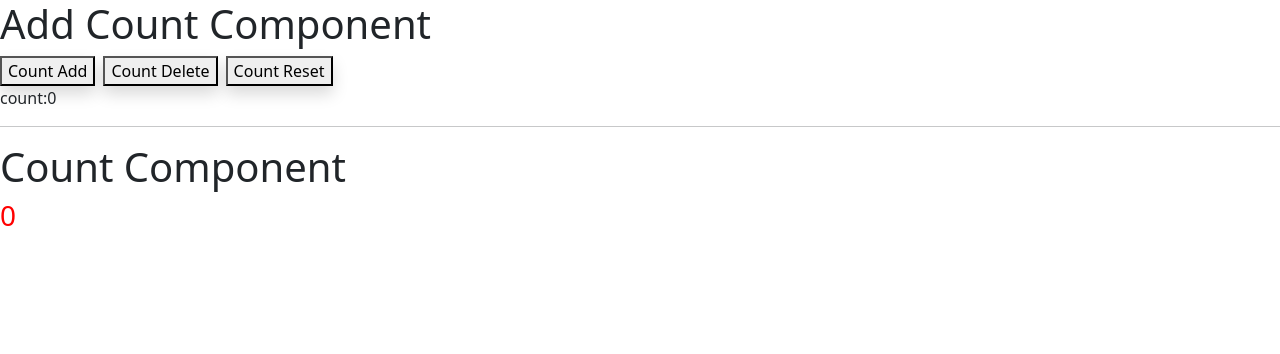
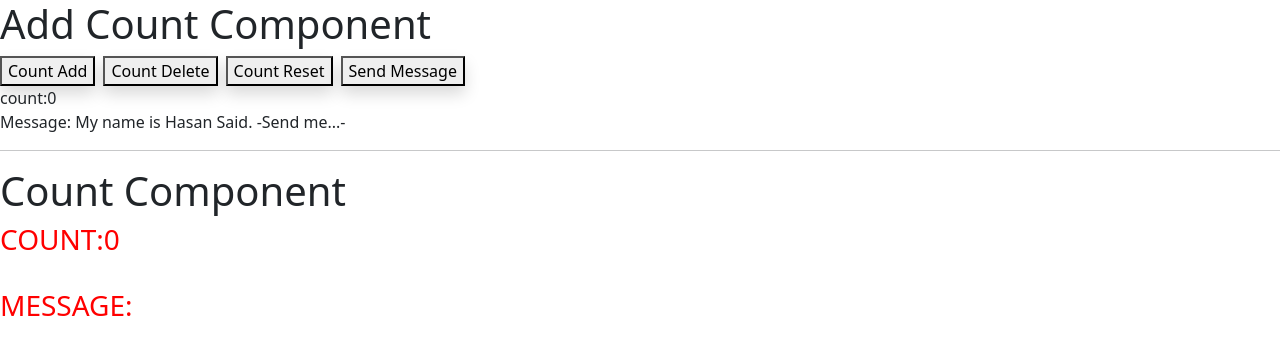
Before and after one commit to hasansaid/NgRx, an Angular app: page / in a window 1280 px wide. Shown: the top 354 px of the page. Built offline with nearby package versions, Linux system fonts and the light colour scheme; what @ngrx/store would draw is missing.

Commit message:
state management

```diff
--- a/src/app/app.component.html
+++ b/src/app/app.component.html
@@ -1,5 +1,5 @@
-<app-add-count (myEvent)="addCount($event)"></app-add-count>
+<app-add-count (myEvent)="addCount($event)" (sendMessage)="send($event)"></app-add-count>
 <hr>
-<app-count [count]="count"></app-count>
+<app-count [count]="count" [message]="message"></app-count>
 
 <router-outlet></router-outlet>
--- a/src/app/app.component.ts
+++ b/src/app/app.component.ts
@@ -7,7 +7,11 @@ import { Component } from '@angular/core';
 })
 export class AppComponent {
   count: number = 0;
+  message: string;
   addCount(event: number) {
     this.count = event;
   }
+  send(event: string) {
+    this.message = event;
+  }
 }
--- a/src/app/component/add-count/add-count.component.html
+++ b/src/app/component/add-count/add-count.component.html
@@ -2,5 +2,8 @@
 <button class="me-2 shadow" (click)="addCount()">Count Add</button>
 <button class="me-2 shadow" (click)="deleteCount()">Count Delete</button>
 <button class="me-2 shadow" (click)="resetCount()">Count Reset</button>
+<button class="me-2 shadow" (click)="sendedMessage()">Send Message</button>
 <br>
 count:{{count}}
+<br>
+Message: {{message}}
--- a/src/app/component/add-count/add-count.component.ts
+++ b/src/app/component/add-count/add-count.component.ts
@@ -7,8 +7,10 @@ import { Component, EventEmitter, OnInit, Output } from '@angular/core';
 })
 export class AddCountComponent implements OnInit {
   count: number = 0;
+  message: string = 'My name is Hasan Said. -Send me...-';
 
-  @Output() myEvent = new EventEmitter<any>();
+  @Output() sendMessage = new EventEmitter<string>();
+  @Output() myEvent = new EventEmitter<number>();
   constructor() {}
 
   ngOnInit(): void {}
@@ -27,4 +29,9 @@ export class AddCountComponent implements OnInit {
     this.count = 0;
     this.myEvent.emit(this.count);
   }
+
+  sendedMessage() {
+    this.message = 'My name is Hasan Said. -I was sent..-';
+    this.sendMessage.emit(this.message);
+  }
 }
--- a/src/app/component/count/count.component.html
+++ b/src/app/component/count/count.component.html
@@ -1,2 +1,4 @@
 <h1>Count Component</h1>
-<h3 style="color:red">{{count}}</h3>
+<h3 style="color:red">COUNT:{{count}}</h3>
+<br>
+<h3 style="color:red">MESSAGE:{{message}}</h3>
--- a/src/app/component/count/count.component.ts
+++ b/src/app/component/count/count.component.ts
@@ -7,6 +7,7 @@ import { Component, Input, OnInit } from '@angular/core';
 })
 export class CountComponent implements OnInit {
   @Input() count: number = 0;
+  @Input() message: string = '';
   constructor() {}
 
   ngOnInit(): void {}
```
